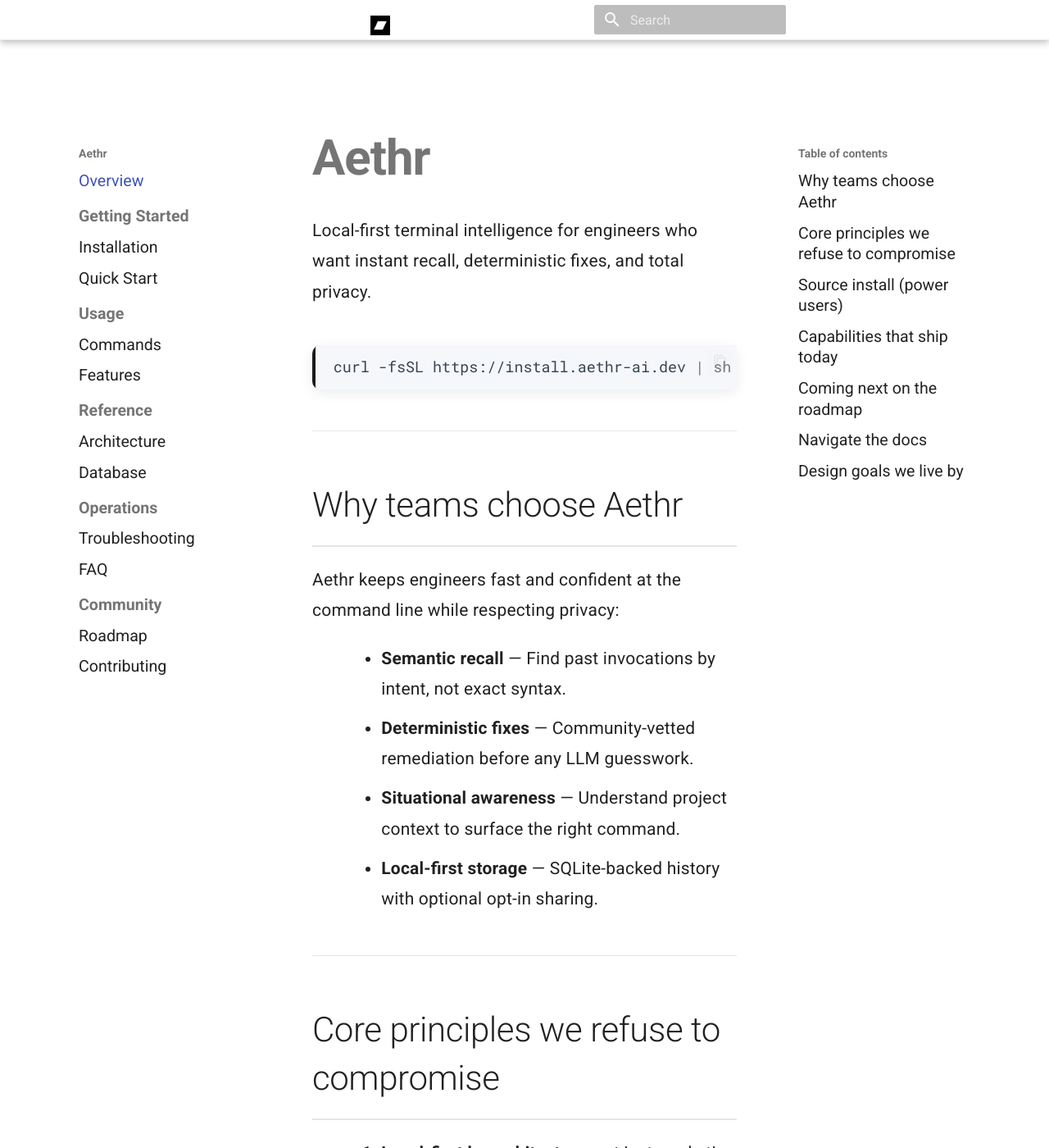
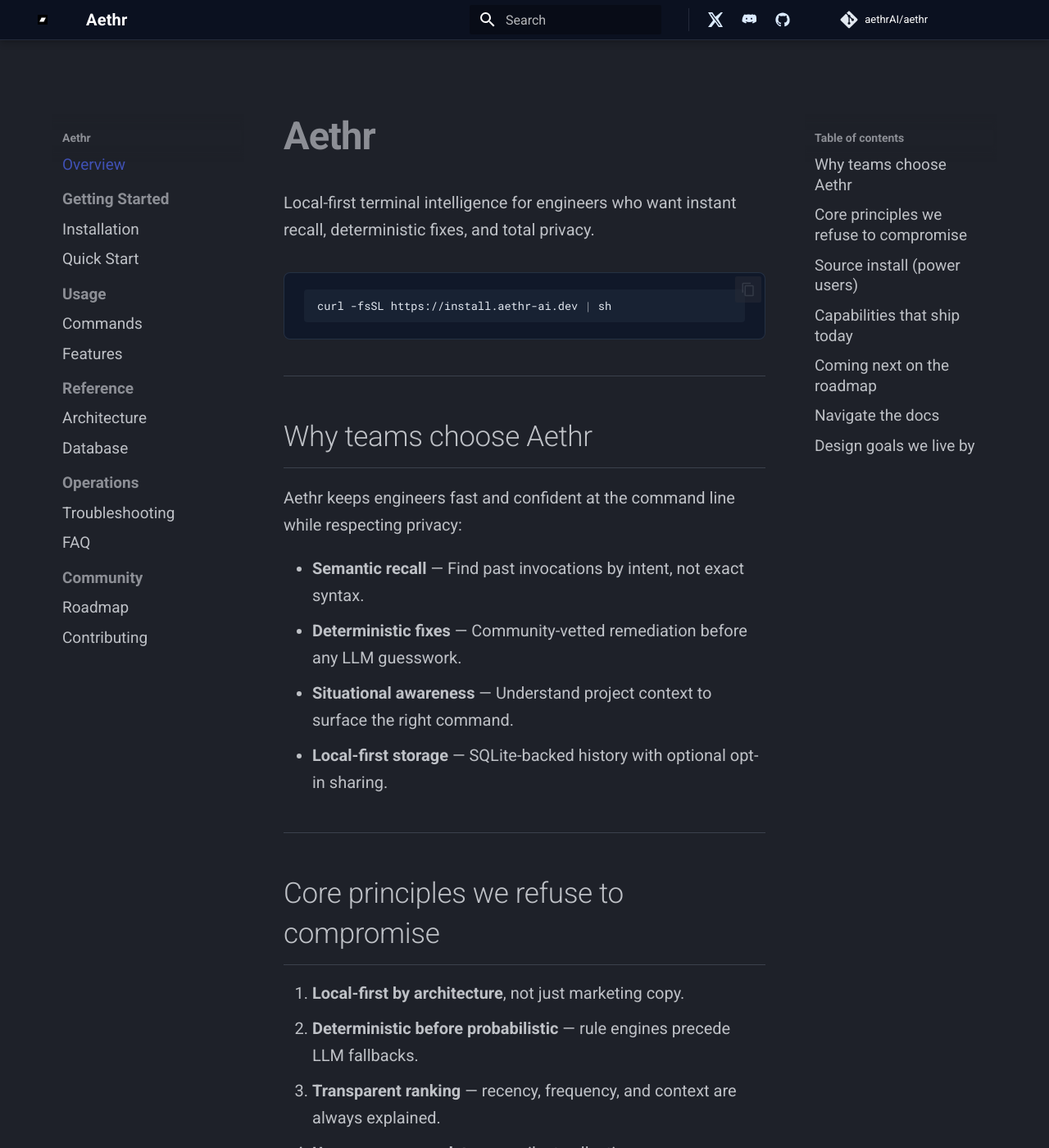
Before and after one commit to aethrAI/aethr, an MkDocs documentation site: the page built from docs/index.md, in a window 1280 px wide and 1400 px high. Shown: the whole window at 82% size. Built offline with MkDocs 1.6.1 and Material for MkDocs 9.7.7, drawn with Linux system fonts in a browser that asks for light colours; comment, search, counter and statistics services are not loaded.

Commit message:
docs: simplify dark material theme

```diff
--- a/docs/javascripts/header-links.js
+++ b/docs/javascripts/header-links.js
@@ -19,17 +19,8 @@
 
   const init = () => {
     const headerInner = document.querySelector('.md-header__inner');
-    if (!headerInner) return;
+    if (!headerInner || headerInner.querySelector('.aethr-header-links')) return;
 
-    const title = headerInner.querySelector('.md-header__title');
-    const logoButton = headerInner.querySelector('.md-logo');
-    if (title && logoButton && !title.contains(logoButton)) {
-      logoButton.classList.add('aethr-logo-inline');
-      title.appendChild(logoButton);
-    }
-
-    if (!headerInner.querySelector('.aethr-header-links')) {
-      const source = headerInner.querySelector('.md-header__source');
     const container = document.createElement('div');
     container.className = 'aethr-header-links';
 
@@ -37,13 +28,17 @@
       const anchor = document.createElement('a');
       anchor.href = href;
       anchor.target = '_blank';
-        anchor.rel = 'noopener';
+      anchor.rel = 'noopener noreferrer';
       anchor.setAttribute('aria-label', label);
       anchor.innerHTML = svg;
       container.appendChild(anchor);
     });
 
-      headerInner.insertBefore(container, source || null);
+    const search = headerInner.querySelector('.md-search');
+    if (search) {
+      search.insertAdjacentElement('afterend', container);
+    } else {
+      headerInner.appendChild(container);
     }
   };
 
--- a/docs/stylesheets/extra.css
+++ b/docs/stylesheets/extra.css
@@ -1,195 +1,172 @@
-/* Layout & typography */
+/* Global layout */
 .md-main__inner {
-  padding: 2.75rem 2.5rem 4rem;
+  padding: 1.8rem 1.5rem 3rem;
 }
 
 @media (max-width: 960px) {
   .md-main__inner {
-    padding: 2rem 1.5rem 3rem;
+    padding: 1.5rem 1rem 2.5rem;
   }
 }
 
 .md-content {
-  max-width: 960px;
+  max-width: 860px;
   margin: 0 auto;
-  padding: 0 1.75rem 4rem;
+  padding: 0 1rem 3rem;
 }
 
 .md-content > *:first-child {
   margin-top: 0;
 }
 
-.md-content h1 {
-  font-size: 3rem;
-  font-weight: 750;
-  letter-spacing: -1px;
-  margin-bottom: 0.5em;
+/* Typography */
+.md-typeset h1 {
+  font-size: 2.35rem;
+  font-weight: 700;
+  letter-spacing: -0.02em;
+  margin-bottom: 0.75em;
 }
 
-.md-content h2 {
-  font-size: 2.1rem;
-  margin-top: 3rem;
-  margin-bottom: 1.1rem;
-  padding-bottom: 0.9rem;
-  border-bottom: 2px solid #e5e5e5;
+.md-typeset h2 {
+  font-size: 1.75rem;
+  margin-top: 2.4rem;
+  margin-bottom: 0.9rem;
+  border-bottom: 1px solid rgba(148, 163, 184, 0.25);
+  padding-bottom: 0.65rem;
 }
 
-.md-content h3 {
-  font-size: 1.45rem;
-  margin-top: 2.2rem;
+.md-typeset h3 {
+  font-size: 1.35rem;
+  margin-top: 1.85rem;
 }
 
-.md-content p,
-.md-content li {
-  font-size: 1.05rem;
-  line-height: 1.78;
-  letter-spacing: 0.01em;
+.md-typeset p,
+.md-typeset li {
+  font-size: 1rem;
+  line-height: 1.65;
 }
 
-.md-content ul,
-.md-content ol {
-  margin-bottom: 1.9rem;
-  padding-left: 2.4rem;
+.md-typeset ul,
+.md-typeset ol {
+  margin: 0 0 1.4rem 1.6rem;
 }
 
-.md-content li {
-  margin-bottom: 0.7rem;
-}
-
-.md-content hr {
+.md-typeset hr {
   border: none;
-  border-top: 1px solid #ececec;
-  margin: 2.5rem 0;
+  border-top: 1px solid rgba(148, 163, 184, 0.25);
+  margin: 2.2rem 0;
 }
 
 /* Code & tables */
-.md-content pre {
-  border-radius: 10px;
-  border-left: 4px solid #1a1a1a;
-  margin: 2.3rem 0;
-  box-shadow: 0 4px 16px rgba(10, 10, 10, 0.08);
+.md-typeset code {
+  background: rgba(30, 41, 59, 0.6);
+  color: #e2e8f0;
+  padding: 0.15rem 0.4rem;
+  border-radius: 4px;
 }
 
-.md-content code {
-  background: #f5f7fb;
-  padding: 0.25rem 0.4rem;
-  border-radius: 4px;
-  font-size: 0.92rem;
+.md-typeset pre {
+  border-radius: 8px;
+  border: 1px solid rgba(51, 65, 85, 0.6);
+  background: rgba(15, 23, 42, 0.85);
+  padding: 1rem 1.2rem;
+  margin: 1.75rem 0;
 }
 
-.md-content table {
+.md-typeset table {
   border-collapse: collapse;
   width: 100%;
-  margin: 2rem 0;
-  box-shadow: 0 2px 10px rgba(18, 18, 18, 0.04);
+  margin: 1.75rem 0;
+  background: rgba(17, 24, 39, 0.75);
+  border: 1px solid rgba(71, 85, 105, 0.6);
+  border-radius: 6px;
+  overflow: hidden;
 }
 
-.md-content table thead {
-  background-color: #f3f5f9;
+.md-typeset table thead {
+  background: rgba(30, 41, 59, 0.85);
 }
 
-.md-content table th,
-.md-content table td {
-  padding: 0.9rem 1rem;
-  border: 1px solid #e5e8ef;
+.md-typeset table th,
+.md-typeset table td {
+  padding: 0.75rem 0.9rem;
+  border-bottom: 1px solid rgba(71, 85, 105, 0.5);
 }
 
-.md-content table tbody tr:hover {
-  background-color: #f8fafc;
+.md-typeset table tbody tr:hover {
+  background: rgba(30, 41, 59, 0.4);
 }
 
 /* Admonitions */
 .admonition {
-  border-left: 4px solid #1a1a1a;
   border-radius: 6px;
-  padding: 1.1rem 1.25rem;
-  margin: 1.8rem 0;
-  background: #f9fafc;
+  border-left: 4px solid rgba(96, 165, 250, 0.9);
+  background: rgba(15, 23, 42, 0.7);
+  margin: 1.6rem 0;
 }
 
 .admonition-title {
-  font-weight: 700;
-  margin-bottom: 0.45rem;
+  font-weight: 600;
 }
 
-/* Header & navigation */
+/* Header */
 .md-header {
-  background: var(--md-default-bg-color);
-  border-bottom: 1px solid rgba(0, 0, 0, 0.08);
+  background: #0b1120;
+  border-bottom: 1px solid rgba(148, 163, 184, 0.18);
 }
 
 .md-header__inner {
   display: flex;
   align-items: center;
-  gap: 1.25rem;
+  gap: 0.75rem;
 }
 
-.md-header__inner > .md-logo {
-  display: none;
+.md-header__inner .md-logo {
+  display: inline-flex;
+  align-items: center;
+  justify-content: center;
+  width: 28px;
+  height: 28px;
+}
+
+.md-header__inner .md-logo img {
+  width: 100%;
+  height: 100%;
 }
 
 .md-header__title {
-  order: 0;
-  display: flex;
-  align-items: center;
-  gap: 0.75rem;
-  margin-right: auto;
+  font-size: 1rem;
+  font-weight: 600;
+  letter-spacing: 0.01em;
 }
 
-.aethr-logo-inline {
-  display: inline-flex;
-  align-items: center;
-  justify-content: center;
-  width: 26px;
-  height: 26px;
-}
-
-.aethr-logo-inline img {
-  width: 100%;
-  height: 100%;
-  display: block;
-}
-
-.md-header__title .md-ellipsis {
-  font-weight: 700;
-  font-size: 1.08rem;
-}
-
-.md-header__inner .md-header__button.md-icon[for="__drawer"] {
-  order: -1;
-}
-
-.md-header__inner .md-header__option,
-.md-header__inner label[for="__search"],
-.md-header__inner .md-search,
-.md-header__inner .md-header__source {
-  order: 10;
-}
-
-[data-md-component="palette"] .md-icon {
-  font-size: 1.2rem;
+.md-header__inner .md-search {
+  margin-left: auto;
 }
 
 .aethr-header-links {
   display: flex;
   align-items: center;
-  gap: 0.9rem;
-  order: 9;
+  gap: 0.65rem;
+  padding-left: 0.9rem;
+  border-left: 1px solid rgba(148, 163, 184, 0.18);
+  margin-left: 0.9rem;
 }
 
 .aethr-header-links a {
+  width: 28px;
+  height: 28px;
   display: inline-flex;
   align-items: center;
   justify-content: center;
-  width: 28px;
-  height: 28px;
-  color: inherit;
   border-radius: 50%;
+  color: #dbeafe;
   transition: background-color 0.2s ease, color 0.2s ease;
 }
 
 .aethr-header-links a:hover {
-  background: rgba(15, 23, 42, 0.08);
+  color: #f8fafc;
+  background: rgba(148, 163, 184, 0.2);
 }
 
 .aethr-header-links svg {
@@ -198,63 +175,34 @@
   fill: currentColor;
 }
 
-[data-md-color-scheme="slate"] .aethr-header-links a:hover {
-  background: rgba(255, 255, 255, 0.16);
+.md-header__source {
+  margin-left: 0.9rem;
+}
+
+.md-header__source .md-source__icon,
+.md-header__source svg {
+  color: #e2e8f0;
 }
 
 /* Footer */
 .md-footer {
-  background: #121212;
-  color: #ffffff;
-  border-top: 1px solid rgba(255, 255, 255, 0.08);
+  background: #0b1120;
+  border-top: 1px solid rgba(148, 163, 184, 0.18);
 }
 
 .md-footer a {
-  color: #ffffff;
+  color: #e2e8f0;
 }
 
 .md-footer a:hover {
-  color: #d7e3ff;
+  color: #f8fafc;
 }
 
-/* Buttons */
-.md-button {
-  border-radius: 6px;
-  font-weight: 600;
-  padding: 0.7em 1.6em;
-}
-
-.md-button--primary {
-  background-color: #1a1a1a;
-  color: #ffffff;
-}
-
-.md-button--primary:hover {
-  background-color: #2c2c2c;
-}
-
-/* Links */
-.md-typeset a {
-  color: #0b66c3;
-  text-decoration: none;
-  border-bottom: 1px dotted rgba(11, 102, 195, 0.4);
-}
-
-.md-typeset a:hover {
-  color: #084f9b;
-  border-bottom-color: rgba(8, 79, 155, 0.5);
-}
-
-/* Reduce max width for navigation pane to make content breathe */
+/* Sidebar */
 .md-sidebar__inner {
   padding-top: 1rem;
 }
 
 .md-nav__link {
-  font-size: 0.98rem;
+  font-size: 0.95rem;
 }
-
-/* Horizontal rule accent */
-.md-typeset hr {
-  border-top: 1px solid #e4e7ec;
-}
--- a/mkdocs.yml
+++ b/mkdocs.yml
@@ -10,24 +10,15 @@
   favicon: assets/favicon.png
   features:
     - navigation.indexes
-    - navigation.instant
     - navigation.sections
     - navigation.top
-    - toc.follow
+    - search.suggest
+    - search.highlight
     - content.code.copy
   palette:
-    - scheme: default
-      primary: slate
-      accent: blue
-      toggle:
-        icon: material/weather-night
-        name: Switch to dark mode
     - scheme: slate
       primary: slate
       accent: blue
-      toggle:
-        icon: material/weather-sunny
-        name: Switch to light mode
   font:
     text: Roboto
     code: Roboto Mono
@@ -70,17 +61,17 @@
 nav:
   - Overview: index.md
   - Getting Started:
-    - Installation: getting-started/installation.md
-    - Quick Start: getting-started/quick-start.md
+      - Installation: getting-started/installation.md
+      - Quick Start: getting-started/quick-start.md
   - Usage:
-    - Commands: usage/commands.md
-    - Features: usage/features.md
+      - Commands: usage/commands.md
+      - Features: usage/features.md
   - Reference:
-    - Architecture: reference/architecture.md
-    - Database: reference/database.md
+      - Architecture: reference/architecture.md
+      - Database: reference/database.md
   - Operations:
-    - Troubleshooting: operations/troubleshooting.md
-    - FAQ: operations/faq.md
+      - Troubleshooting: operations/troubleshooting.md
+      - FAQ: operations/faq.md
   - Community:
-    - Roadmap: community/roadmap.md
-    - Contributing: community/contributing.md
+      - Roadmap: community/roadmap.md
+      - Contributing: community/contributing.md
--- a/overrides/stylesheets/extra.css
+++ /dev/null
@@ -1,300 +0,0 @@
-/* Custom hero module */
-.hero {
-  background: linear-gradient(135deg, #121212 0%, #262626 100%);
-  color: #ffffff;
-  padding: 56px 48px;
-  border-radius: 16px;
-  text-align: center;
-  display: flex;
-  flex-direction: column;
-  align-items: center;
-  gap: 20px;
-  box-shadow: 0 24px 60px rgba(0, 0, 0, 0.35);
-  margin: 2rem auto 4rem;
-}
-
-.hero-logo {
-  width: 84px;
-  height: 84px;
-  border-radius: 18px;
-  border: 2px solid rgba(255, 255, 255, 0.2);
-}
-
-.hero h1 {
-  font-size: 3.25rem;
-  letter-spacing: -1.5px;
-  margin: 0;
-}
-
-.hero-tagline {
-  font-size: 1.35rem;
-  max-width: 720px;
-  line-height: 1.7;
-  opacity: 0.92;
-  margin: 0;
-}
-
-.hero-command {
-  background: rgba(0, 0, 0, 0.65);
-  border: 1px solid rgba(255, 255, 255, 0.15);
-  border-radius: 10px;
-  padding: 16px 24px;
-  margin: 12px 0 0;
-  font-size: 1.05rem;
-  width: min(620px, 100%);
-  text-align: left;
-  box-shadow: inset 0 0 0 1px rgba(255, 255, 255, 0.04);
-}
-
-.hero-command code {
-  background: transparent;
-  color: #ffffff;
-  font-family: "Fira Code", "Roboto Mono", monospace;
-  font-size: 1.05rem;
-  padding: 0;
-}
-
-.hero-actions {
-  display: flex;
-  gap: 16px;
-  flex-wrap: wrap;
-  justify-content: center;
-  margin-top: 8px;
-}
-
-.hero-actions .md-button {
-  border: 1px solid rgba(255, 255, 255, 0.12);
-}
-
-.hero-actions .md-button:not(.md-button--primary) {
-  background: rgba(255, 255, 255, 0.08);
-  color: #ffffff;
-}
-
-.hero-actions .md-button:not(.md-button--primary):hover {
-  background: rgba(255, 255, 255, 0.16);
-}
-
-.hero-social {
-  display: flex;
-  gap: 12px;
-  align-items: center;
-  font-size: 0.95rem;
-  opacity: 0.85;
-}
-
-.hero-social a {
-  color: #9dc2ff;
-  border-bottom: none;
-  font-weight: 600;
-}
-
-.hero-social a:hover {
-  color: #cfe0ff;
-}
-
-@media (max-width: 800px) {
-  .hero {
-    padding: 40px 24px;
-    gap: 16px;
-  }
-
-  .hero h1 {
-    font-size: 2.6rem;
-  }
-
-  .hero-command,
-  .hero-command code {
-    font-size: 0.95rem;
-  }
-
-  .hero-actions {
-    flex-direction: column;
-    width: 100%;
-  }
-
-  .hero-actions .md-button {
-    width: 100%;
-    justify-content: center;
-  }
-
-  .hero-social {
-    flex-wrap: wrap;
-    gap: 8px;
-  }
-}
-
-/* Section separators and visual hierarchy */
-.md-content h1,
-.md-content h2,
-.md-content h3 {
-  margin-top: 2em;
-  margin-bottom: 0.8em;
-  font-weight: 700;
-  letter-spacing: -0.5px;
-}
-
-.md-content h2 {
-  padding-bottom: 0.5em;
-  border-bottom: 2px solid #e0e0e0;
-  font-size: 2rem;
-}
-
-.md-content h3 {
-  color: #1a1a1a;
-  font-size: 1.4rem;
-  margin-top: 1.5em;
-}
-
-.md-content hr {
-  border: none;
-  border-top: 1px solid #e2e2e2;
-  margin: 3rem 0;
-  max-width: 880px;
-  margin-left: auto;
-  margin-right: auto;
-}
-
-/* Improve spacing and readability */
-.md-content p {
-  line-height: 1.7;
-  margin-bottom: 1.2em;
-}
-
-.md-content ul,
-.md-content ol {
-  margin-bottom: 1.5em;
-  padding-left: 2em;
-}
-
-.md-content li {
-  margin-bottom: 0.5em;
-  line-height: 1.6;
-}
-
-/* Code block improvements */
-.md-content pre {
-  border-radius: 6px;
-  border-left: 4px solid #1a1a1a;
-  margin: 1.5em 0;
-}
-
-.md-content code {
-  background-color: #f5f5f5;
-  padding: 2px 6px;
-  border-radius: 3px;
-  font-size: 0.9em;
-}
-
-/* Navigation improvements */
-.md-header {
-  background: #ffffff;
-  border-bottom: 1px solid #e0e0e0;
-}
-
-.md-nav__link {
-  font-weight: 500;
-}
-
-/* Content area padding and alignment */
-.md-container {
-  max-width: 1200px;
-}
-
-.md-content {
-  padding: 3rem 2rem;
-}
-
-/* Admonitions with better styling */
-.admonition {
-  margin: 1.5em 0;
-  padding: 1em;
-  border-left: 4px solid #1a1a1a;
-  border-radius: 4px;
-  background-color: #f9f9f9;
-}
-
-.admonition-title {
-  font-weight: 700;
-  margin-bottom: 0.5em;
-}
-
-/* Tables with better styling */
-.md-content table {
-  border-collapse: collapse;
-  margin: 1.5em 0;
-  width: 100%;
-}
-
-.md-content table thead {
-  background-color: #f5f5f5;
-}
-
-.md-content table td,
-.md-content table th {
-  padding: 0.8em;
-  border: 1px solid #e0e0e0;
-}
-
-.md-content table tbody tr:hover {
-  background-color: #fafafa;
-}
-
-/* Footer styling - cleaner appearance */
-.md-footer {
-  background-color: #1a1a1a;
-  color: #ffffff;
-  border-top: 1px solid #e0e0e0;
-}
-
-.md-footer-copyright {
-  padding: 1.5rem 2rem;
-  text-align: center;
-  font-size: 0.9rem;
-  opacity: 0.8;
-}
-
-/* Major section card-like styling */
-.md-content > p + h2,
-.md-content > h2 {
-  margin-top: 3em;
-  padding-top: 2em;
-  border-top: 1px solid #f0f0f0;
-}
-
-/* Button and link styling */
-.md-button {
-  border-radius: 6px;
-  font-weight: 600;
-  padding: 0.7em 1.5em;
-}
-
-.md-button--primary {
-  background-color: #1a1a1a;
-  color: #ffffff;
-}
-
-.md-button--primary:hover {
-  background-color: #2d2d2d;
-}
-
-/* Overall page background */
-body {
-  background-color: #ffffff;
-}
-
-/* Improved typography */
-.md-typeset {
-  color: #333333;
-}
-
-.md-typeset a {
-  color: #0066cc;
-  text-decoration: none;
-  border-bottom: 1px dotted #0066cc;
-}
-
-.md-typeset a:hover {
-  color: #0052a3;
-  border-bottom-color: #0052a3;
-}
```
Lines whose indentation alone changed are shown as unchanged.
